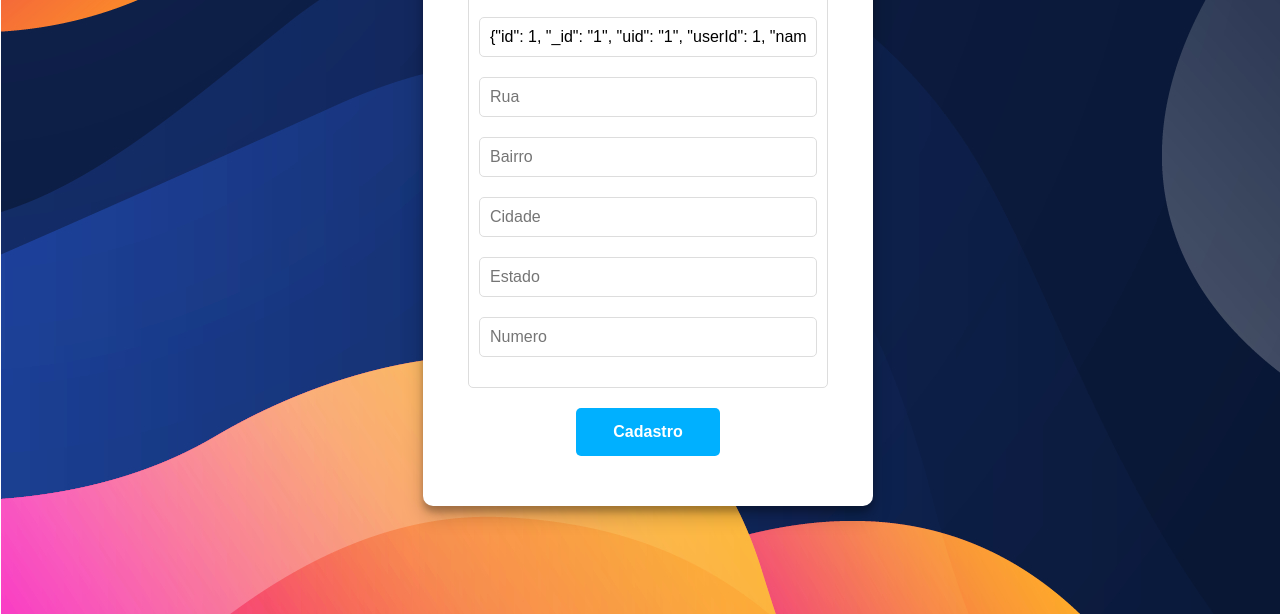
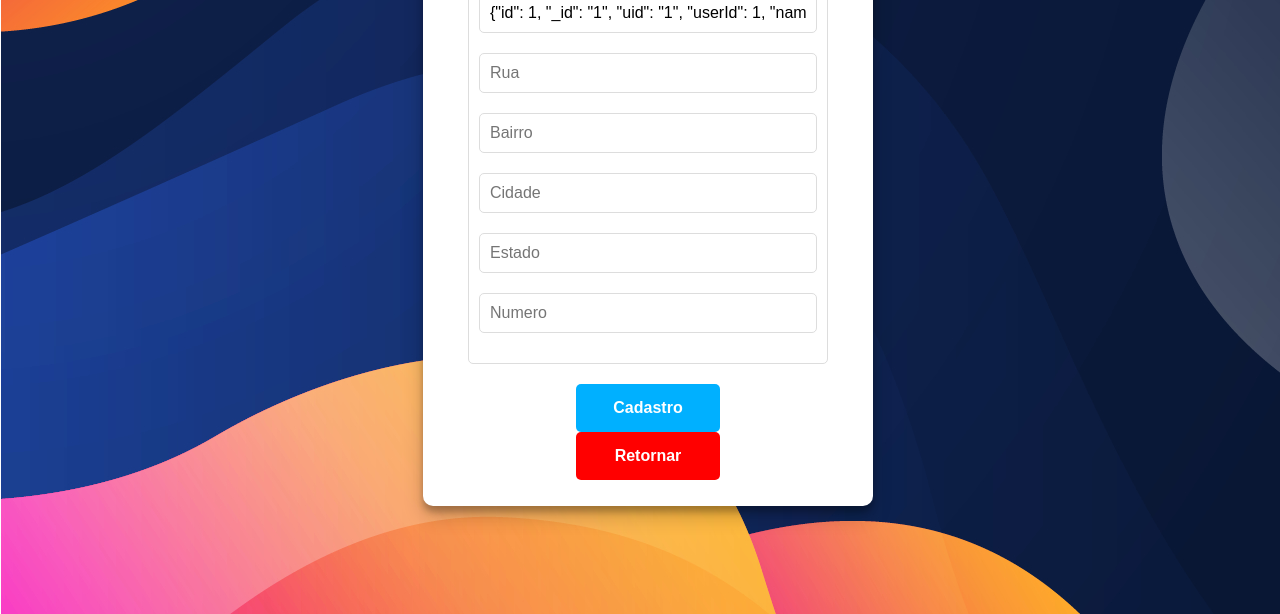
Before and after one commit to rogeralbuca/Academia-CX-Projeto-Final, a plain HTML site: page Front-end/app.html in a window 1280 px wide. Shown: the part 302-916 px from the top of the page. Drawn offline with Linux system fonts and the light colour scheme; sample sign-in values are in the browser's storage.

Commit message:
Ajustes no CSS

```diff
--- a/Front-end/app.css
+++ b/Front-end/app.css
@@ -107,3 +107,24 @@ input[id="cepBotao"] {
   margin-bottom: 0 !important;
 
 }
+
+input[id="return"] {
+
+  width: 40%;
+  margin-top: 20%;
+  padding: 15px;
+  border-radius: 5px;
+  border: none;
+  background-color: #ff0000;
+  color: #ffffff;
+  font-size: 16px;
+  cursor: pointer;
+  transition: all 0.2s ease-in-out;
+  margin-top: 0px;
+  text-align: center;
+  font-weight: bold;
+}
+
+input[id="return"]:hover {
+  background-color: #bf0000;
+}
--- a/Front-end/app.html
+++ b/Front-end/app.html
@@ -26,6 +26,8 @@
           <input type="text" placeholder="Numero" id="numero" />
         </div>
         <input type="button" value="Cadastro" id="cadastro" onclick="cadastrar()"/>
+        <input type="button" value="Retornar" id="return" onclick="retorna()"/>
+
       </form>
     </div>
     <script src="app.js"></script>
--- a/Front-end/app.js
+++ b/Front-end/app.js
@@ -41,3 +41,7 @@ async function cadastrar(){
     })}).then(alert("Cadastrado com sucesso!"))
 
 }
+
+async function retorna(){
+    location.href= "index.html";
+}
```
